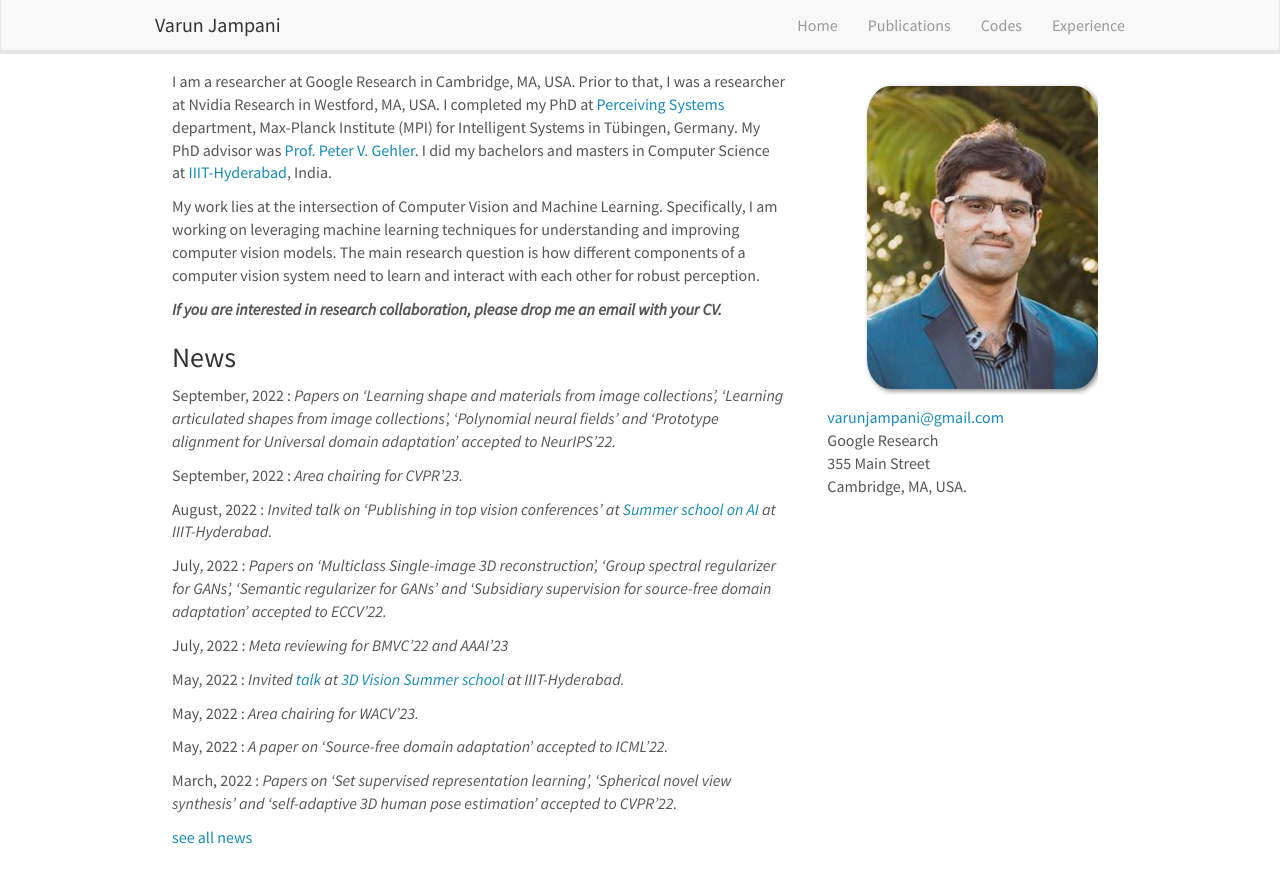
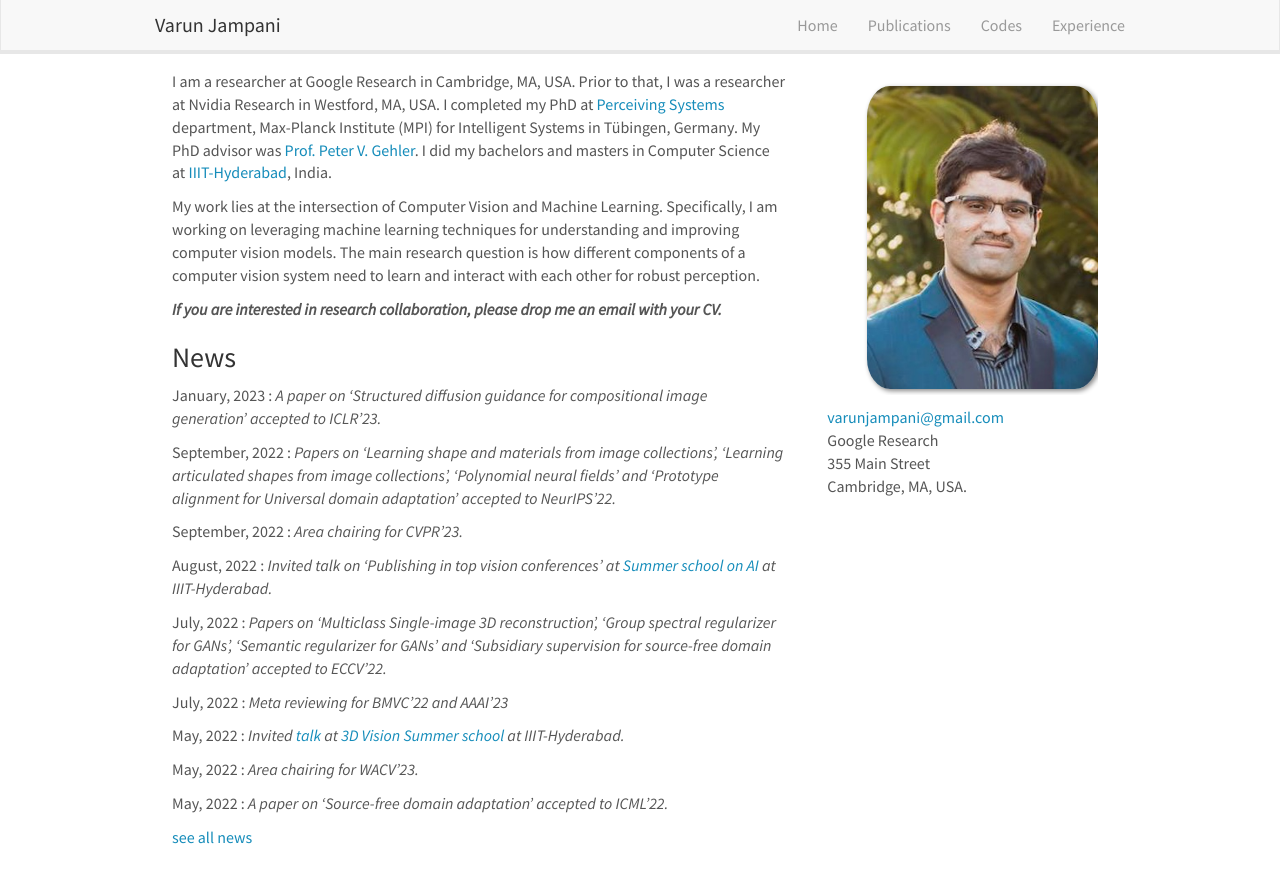
Before and after one commit to varunjampani/varunjampani.github.io, a Jekyll site: the page built from _pages/home.md, in a window 1280 px wide and 900 px high. Shown: the top 883 px of the window. Built offline with Jekyll 4.4.1, drawn with Linux system fonts in a browser that asks for light colours; nearby versions of some CDN libraries.

Commit message:
Update news.yml

```diff
--- a/_data/news.yml
+++ b/_data/news.yml
@@ -1,3 +1,6 @@
+- date: January, 2023
+  headline: A paper on 'Structured diffusion guidance for compositional image generation' accepted to ICLR'23.
+
 - date: September, 2022
   headline: Papers on 'Learning shape and materials from image collections', 'Learning articulated shapes from image collections', 'Polynomial neural fields' and 'Prototype alignment for Universal domain adaptation' accepted to NeurIPS'22.
 
```
